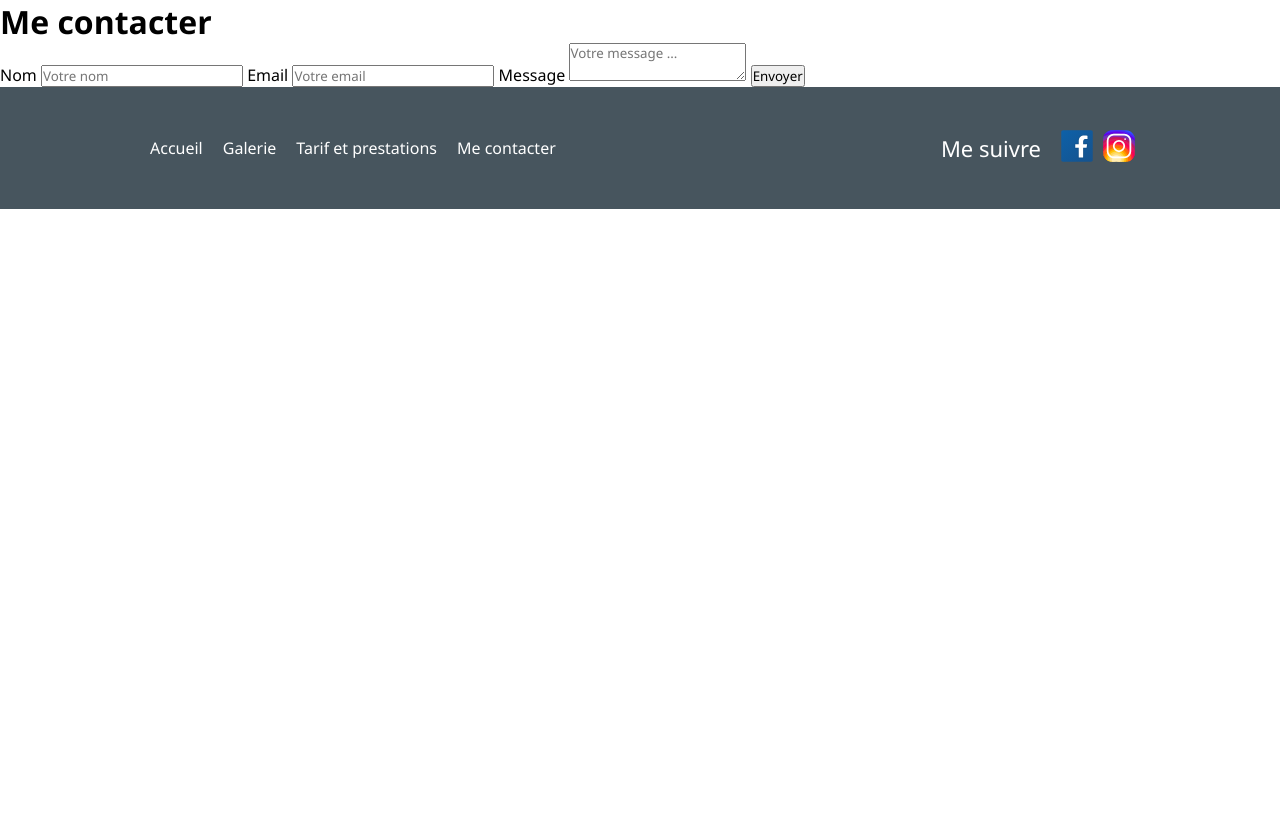
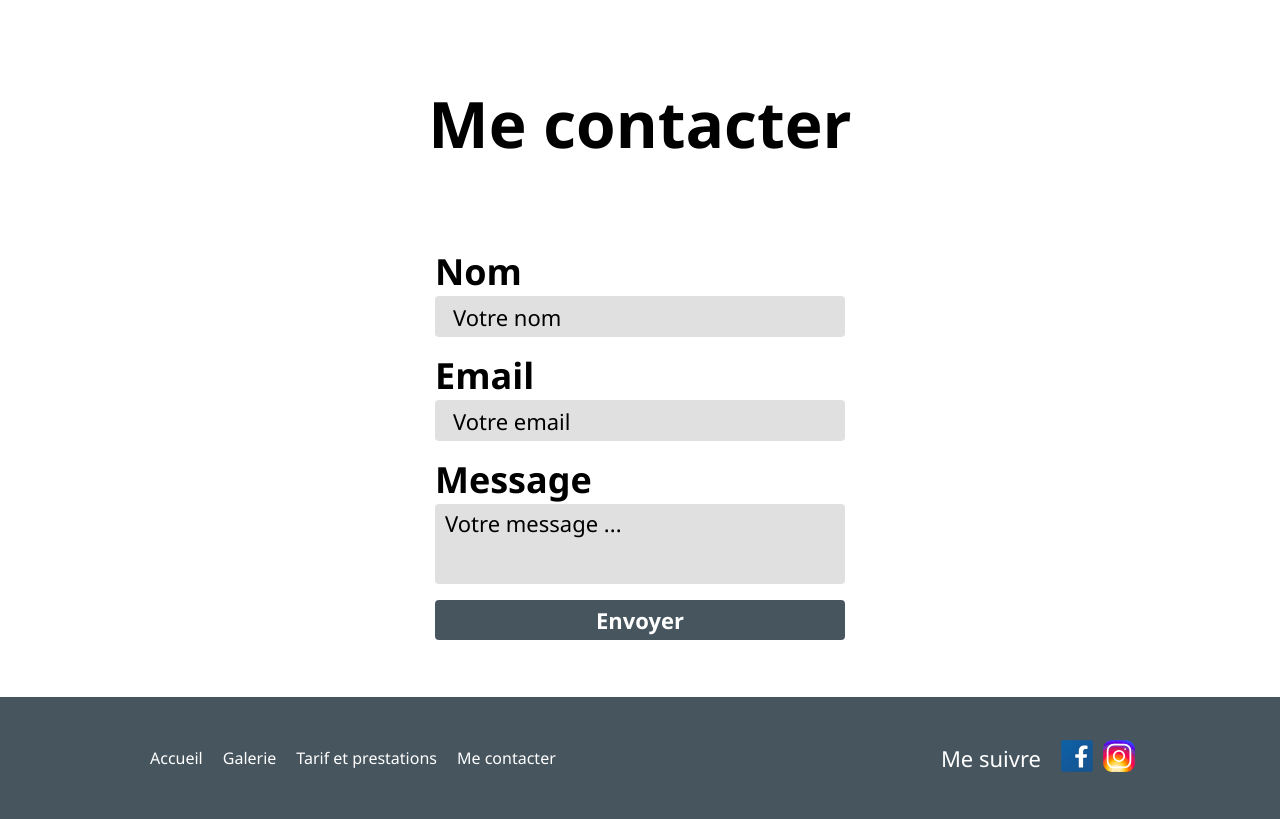
Before and after one commit to Paurelle/projet_charles, a PHP site: the page made by other page/contact/contact.html in a window 1280 px wide. Shown: the part 122-941 px from the top of the page. Before the commit the page ends 331 px from the top, so only its background shows below. Run offline with PHP 8.4, Linux system fonts and the light colour scheme.

Commit message:
Contact desktop finish

```diff
--- a/other page/contact/css/contact.css
+++ b/other page/contact/css/contact.css
@@ -8,22 +8,25 @@
     padding:0;
   }
 
-/*  Small device */
-@media screen and (max-width:767.98px) {
-    main {
-        margin-bottom: 30px;
-    }
 .title {
     position: relative;
     display: flex;
     align-items: center;
     justify-content: center;
     width: 100%;
-        margin-top: 35px;
-        margin-bottom: 28px;
+    margin-top: 80px;
+    margin-bottom: 80px;
     color: #000;
     z-index: 10;
 }
+
+main {
+    margin-bottom: 57px;
+}
+
+/*  Small device */
+@media screen and (max-width:955.98px) {
+
     h1 {
         font-size: 36px;
         font-weight: 800;
@@ -88,3 +91,71 @@
         border-radius: 4px;
     }
 }
+
+
+/*  Medium device  */
+@media screen and (min-width:956px) {
+    h1 {
+        font-size: 64px;
+        font-weight: 800;
+    }
+    .section {
+        position: relative;
+        left: 50%;
+        transform: translate(-50%);
+        width: 410px;
+        margin-bottom: 10px;
+
+    }
+
+    form {
+        display: flex;
+        flex-direction: column;
+    }
+
+    form label {
+        font-size: 36px;
+        font-weight: 600;
+    }
+    form input {
+        background: #E0E0E0;
+        height: 41px;
+        border: none;
+        border-radius: 4px;
+        padding-left: 18px;
+        padding-right: 18px;
+        margin-bottom: 14px;
+        font-size: 22px;
+    }
+    form input::placeholder {
+        color: #000;
+        font-size: 22px;
+    }
+
+    textarea {
+        background: #E0E0E0;
+        padding-top: 4px;
+        padding-left: 10px;
+        padding-right: 10px;
+        height: 80px;
+        resize: none;
+        font-size: 22px;
+        margin-bottom: 16px;
+        border: none;
+        border-radius: 4px;
+    }
+    textarea::placeholder {
+        color: #000;
+        font-size: 22px;
+    }
+
+    form button {
+        background: #47555E;
+        color: #fff;
+        height: 40px;
+        font-size: 22px;
+        font-weight: 600;
+        border: none;
+        border-radius: 4px;
+    }
+}
```
Lines whose indentation alone changed are shown as unchanged.
